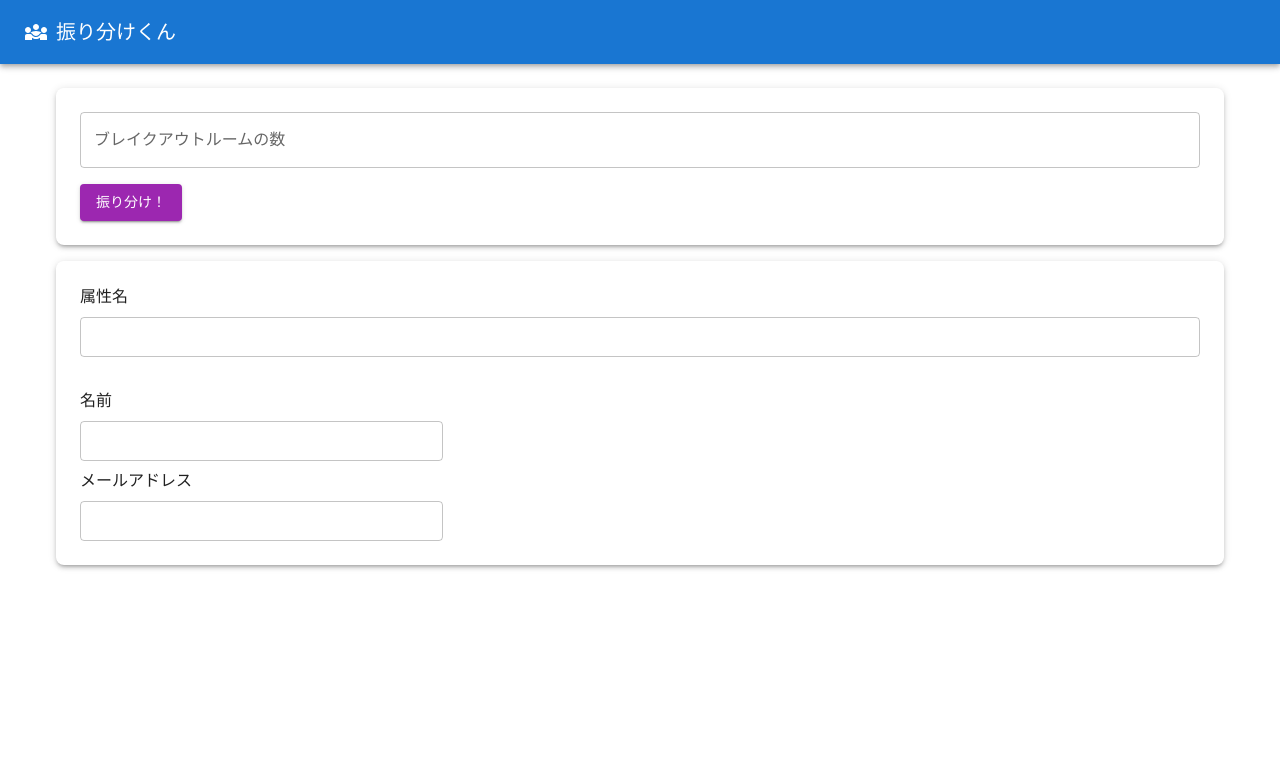
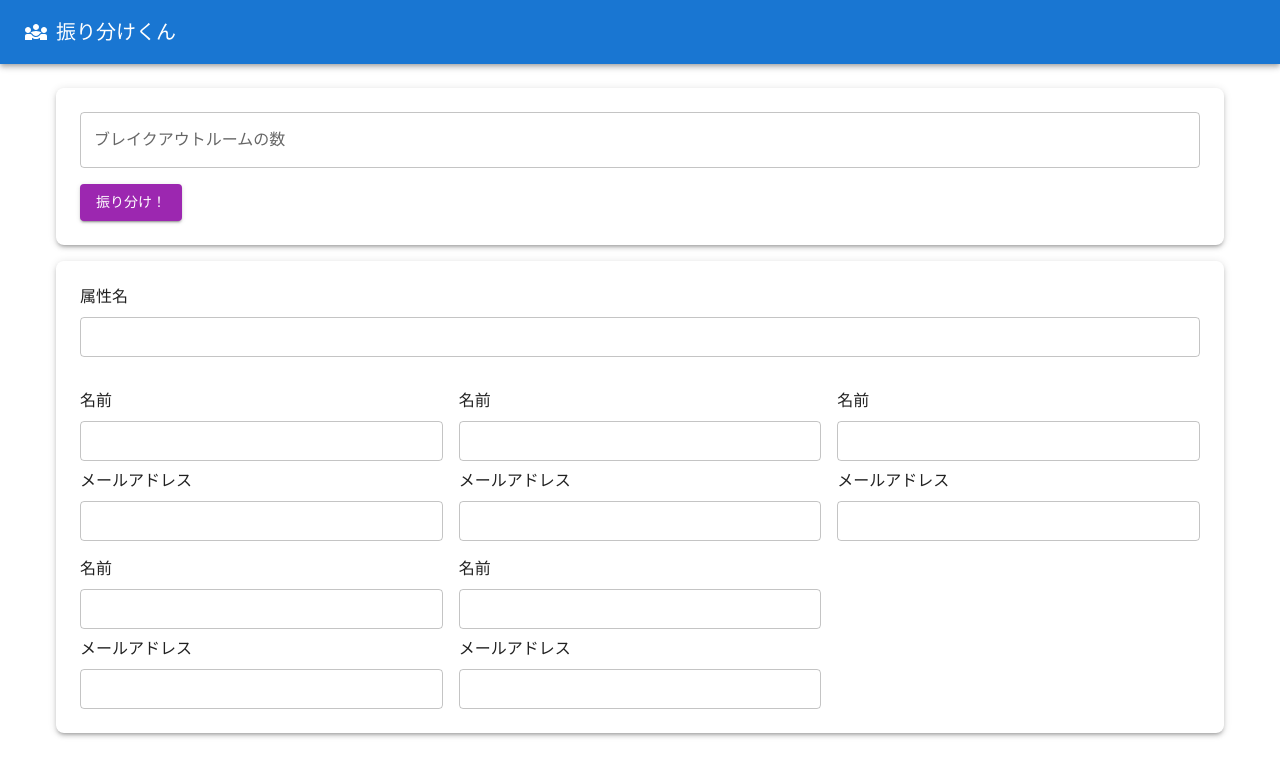
Before and after one commit to idaten-hack/team-generator-react, a React (Vite) app: page / in a window 1280 px wide. Shown: the top 776 px of the page. Built offline with nearby package versions, Linux system fonts and the light colour scheme.

Commit message:
AttributeUserNameAndMail.jsx を Grid化

```diff
--- a/src/components/AttributeContainer.jsx
+++ b/src/components/AttributeContainer.jsx
@@ -19,9 +19,11 @@ export default function AttributeContainer() {
       <Grid xs={12}>
         <AttributeName />
       </Grid>
-      <Grid xs={12} md={4}>
-        <AttributeUserNameAndMail />
-      </Grid>
+      <AttributeUserNameAndMail />
+      <AttributeUserNameAndMail />
+      <AttributeUserNameAndMail />
+      <AttributeUserNameAndMail />
+      <AttributeUserNameAndMail />
     </Grid>
   )
 }
--- a/src/components/AttributeUserNameAndMail.jsx
+++ b/src/components/AttributeUserNameAndMail.jsx
@@ -1,9 +1,10 @@
 import TextField from '@mui/material/TextField'
 import Typography from '@mui/material/Typography'
+import Grid from '@mui/material/Unstable_Grid2'
 
 export default function AttributeUserNameAndMail() {
   return (
-    <>
+    <Grid xs={12} md={4}>
       <Typography
         sx={{
           mb: 1,
@@ -27,6 +28,6 @@ export default function AttributeUserNameAndMail() {
         メールアドレス
       </Typography>
       <TextField variant={'outlined'} fullWidth size={'small'} />
-    </>
+    </Grid>
   )
 }
```
